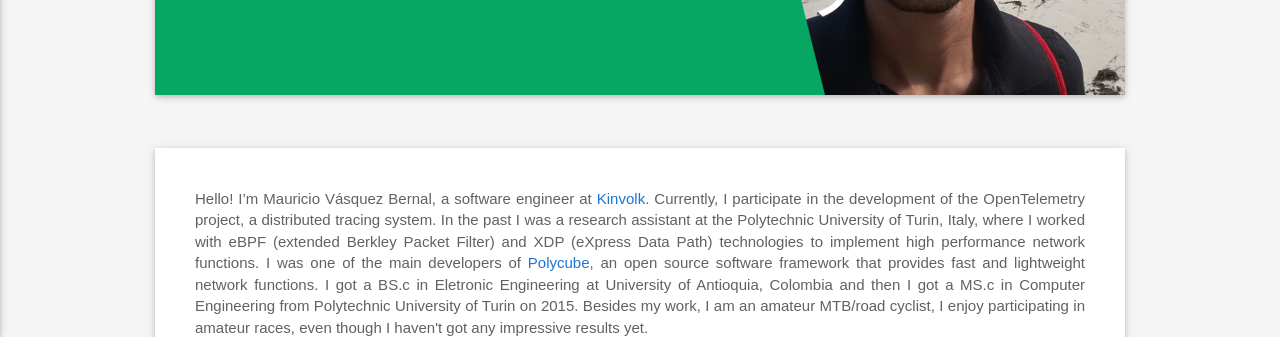
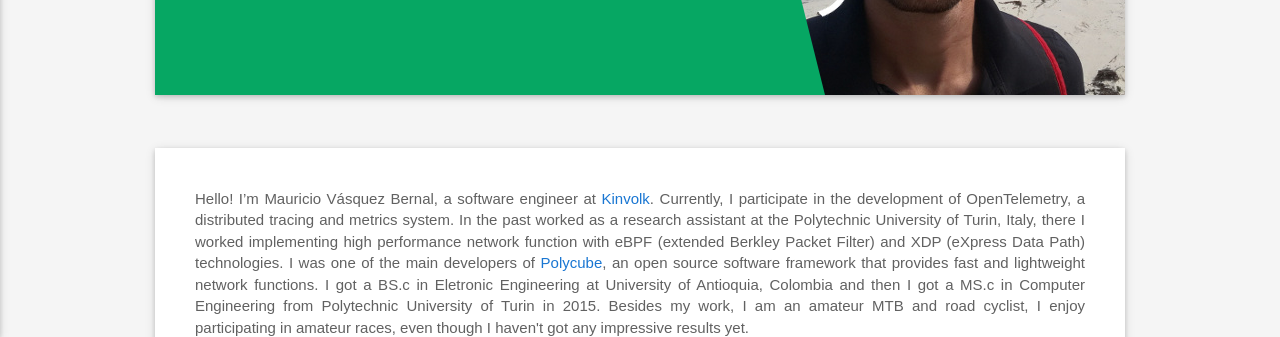
Before and after one commit to mauriciovasquezbernal/mauriciovasquezbernal.github.io, a plain HTML site: page index.html in a window 1280 px wide. Shown: the part 463-800 px from the top of the page. Drawn offline with Linux system fonts and the light colour scheme; some packages are replaced by stand-ins of ours; a web font is replaced by a local one.

Commit message:
fix phrasing

```diff
--- a/index.html
+++ b/index.html
@@ -215,19 +215,19 @@
                         <!-- ABOUT PARAGRAPH -->
                         <p>
                             Hello! I’m Mauricio Vásquez Bernal, a software engineer at <a href="#kinvolk">Kinvolk</a>.
-                            Currently, I participate in the development of the OpenTelemetry project, a distributed tracing system.
+                            Currently, I participate in the development of OpenTelemetry, a distributed tracing and metrics system.
 
-                            In the past I was a research assistant at the Polytechnic University of Turin, Italy, where I worked
-                            with eBPF (extended Berkley Packet Filter) and XDP (eXpress Data Path) technologies
-                            to implement high performance network functions.
+                            In the past worked as a research assistant at the Polytechnic University of Turin, Italy, there
+                            I worked implementing high performance network function with eBPF (extended Berkley Packet Filter)
+                            and XDP (eXpress Data Path) technologies.
 
                             I was one of the main developers of <a href="#polycube">Polycube</a>, an open source software framework that provides fast
                             and lightweight network functions.
 
                             I got a BS.c in Eletronic Engineering at University of Antioquia, Colombia and then I got a MS.c
-                            in Computer Engineering from Polytechnic University of Turin on 2015.
+                            in Computer Engineering from Polytechnic University of Turin in 2015.
 
-                            Besides my work, I am an amateur MTB/road cyclist, I enjoy participating in amateur races, even though
+                            Besides my work, I am an amateur MTB and road cyclist, I enjoy participating in amateur races, even though
                             I haven't got any impressive results yet.
                         </p>
                     </div>
@@ -312,10 +312,10 @@
                         </div>
                         <!-- TIMELINE PARAGRAPH -->
                         <p>
-                            I was one of the two core developers of <a href="#polycube">Polycube</a>, an open source framework to
+                            I was one of the core developers of <a href="#polycube">Polycube</a>, an open source framework to
                             build fast and lightweight virtual network functions using eBPF and XDP.
 
-                            I did my work remotely from Medellín - Colombia.
+                            I worked remotely from Medellín - Colombia.
                         </p>
                         <!-- BUTTON TRIGGER MODAL -->
                         <!--a href="#" class="modal-dot" data-toggle="modal" data-target="#myModal-4">
```
